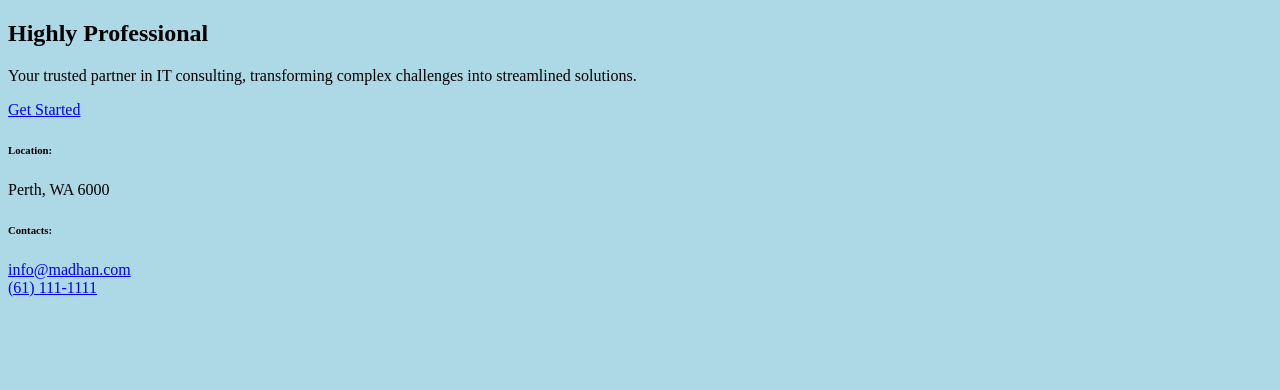
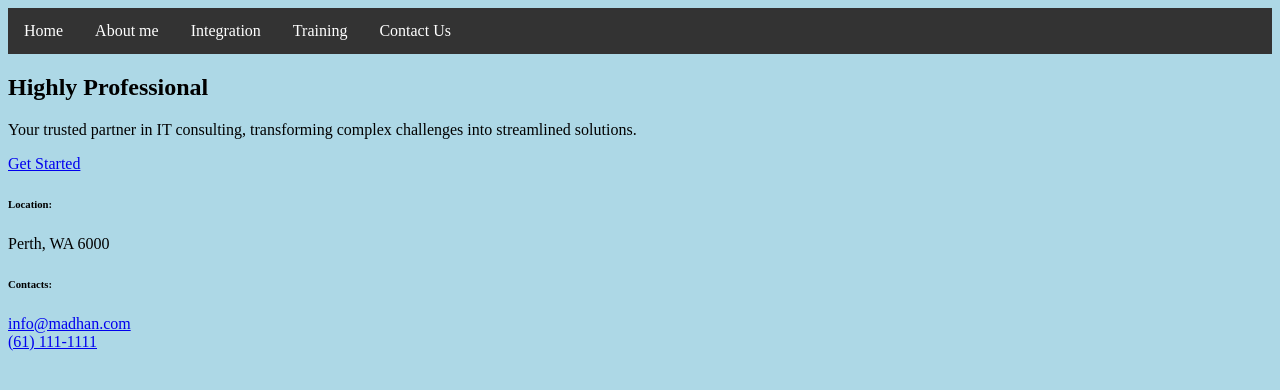
Before and after one commit to MadhanHubAI/bloghome-it.io, a plain HTML site: page contactus.html in a window 1280 px wide. Drawn offline with Linux system fonts and the light colour scheme.

Commit message:
Update contactus.html

```diff
--- a/contactus.html
+++ b/contactus.html
@@ -33,6 +33,13 @@ li a:hover:not(.active) {
 </style>
 </head>
 <body style="background-color:#ADD8E6;">
+<ul>
+ <li><a href="https://madhanhubai.github.io/bloghome-it.io/">Home</a></li>
+ <li><a href="aboutme.html">About me</a></li>
+ <li><a href="integration.html">Integration</a></li>
+ <li><a href="training.html">Training</a></li>
+ <li><a href="contactus.html">Contact Us</a></li>
+</ul>
 <div class="u-clearfix u-sheet u-sheet-1">
         <h2 class="u-align-center u-text u-text-1"> Highly Professional</h2>
         <p class="u-align-center u-text u-text-2"> Your trusted partner in IT consulting, transforming complex challenges into streamlined solutions.</p>
```
